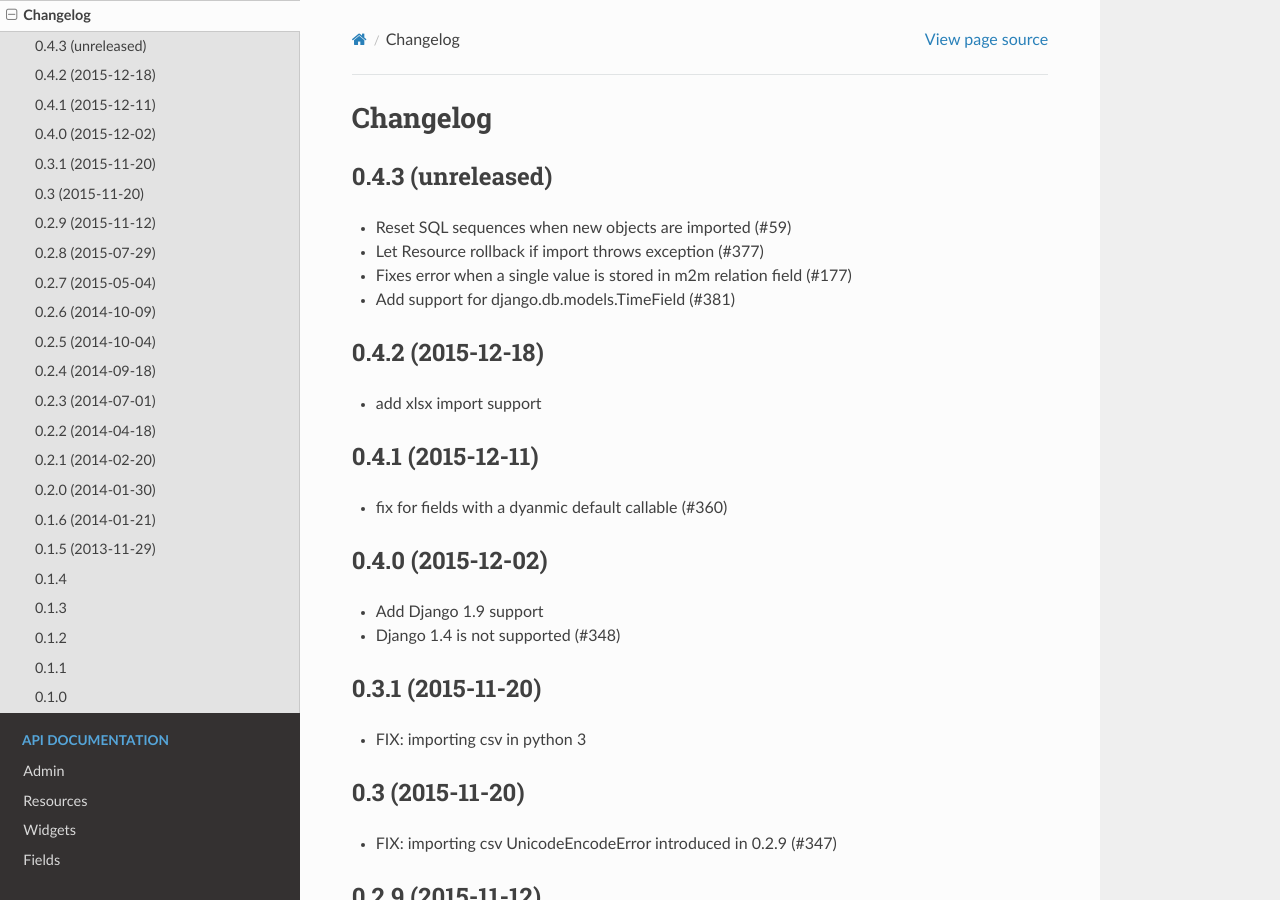
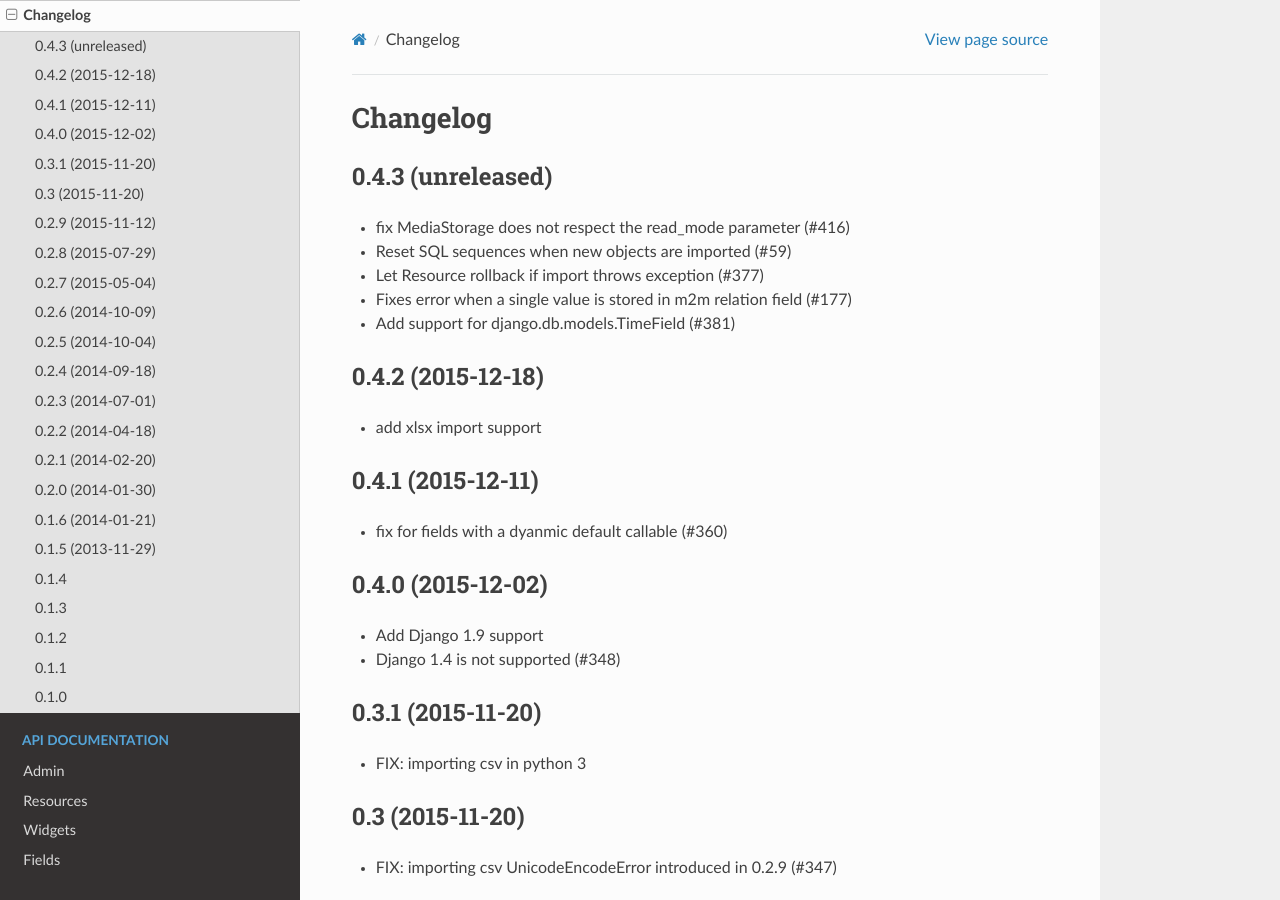
Before and after one commit to django-import-export/django-import-export, a Sphinx documentation site: the page built from docs/changelog.rst, in a window 1280 px wide and 900 px high. Built offline with Sphinx 7.4.7 and the Read the Docs theme 2.0.0, drawn with Linux system fonts in a browser that asks for light colours.

Commit message:
Update changelog.rst

```diff
--- a/docs/changelog.rst
+++ b/docs/changelog.rst
@@ -3,6 +3,8 @@ Changelog
 
 0.4.3 (unreleased)
 ------------------
+
+- fix MediaStorage does not respect the read_mode parameter (#416)
 
 - Reset SQL sequences when new objects are imported (#59)
 
```
